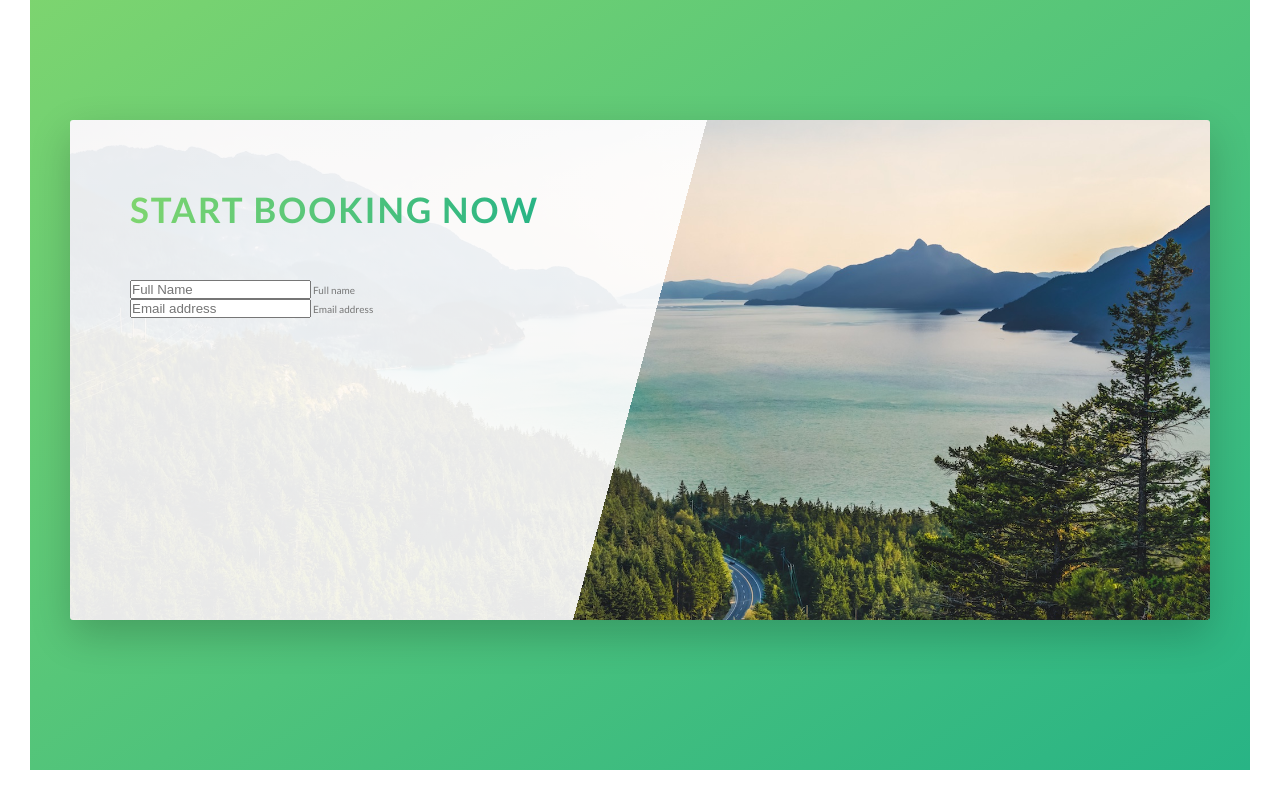
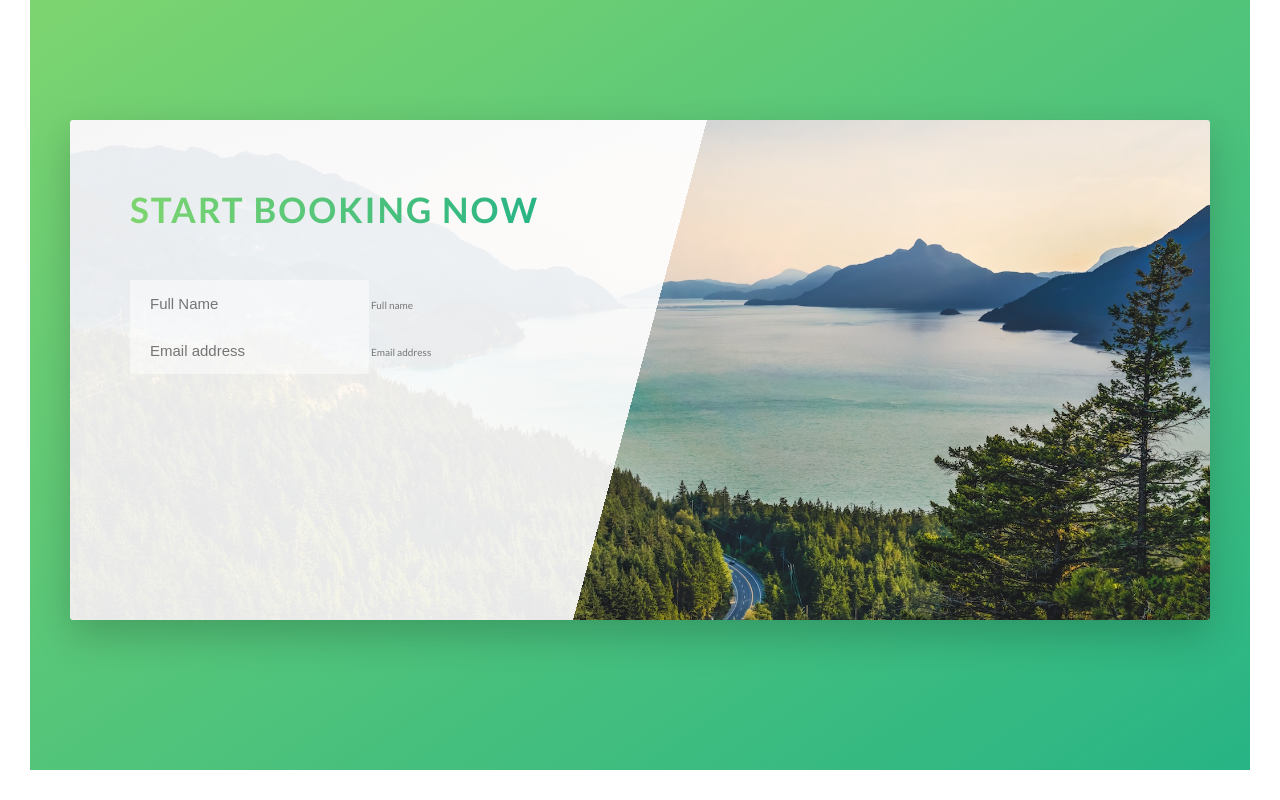
Before and after one commit to nfo94/advanced-css-sass, a website: page Natours/starter/index.html in a window 1280 px wide. Shown: the part 4642-5442 px from the top of the page. Drawn offline with nearby package versions, Linux system fonts and the light colour scheme; files that its build step writes are made by us from their sources; files whose address does not match are found by name.

Commit message:
Atualizando

```diff
--- /dev/null
+++ b/Natours/starter/sass/components/_form.scss
@@ -0,0 +1,17 @@
+.form{
+  &__group{
+
+  }
+
+  &__input{
+    font-size: 1.5rem;
+    padding: 1.5rem 2rem;
+    border-radius: 2px;
+    background-color: rgba($color-white, .5);
+    border: none;
+  }
+
+  &__label{
+
+  }
+}
--- a/Natours/starter/sass/main.scss
+++ b/Natours/starter/sass/main.scss
@@ -13,6 +13,7 @@
 @import "components/card";
 @import "components/story";
 @import "components/bg-video";
+@import "components/form";
 
 @import "pages/home";
 
```
